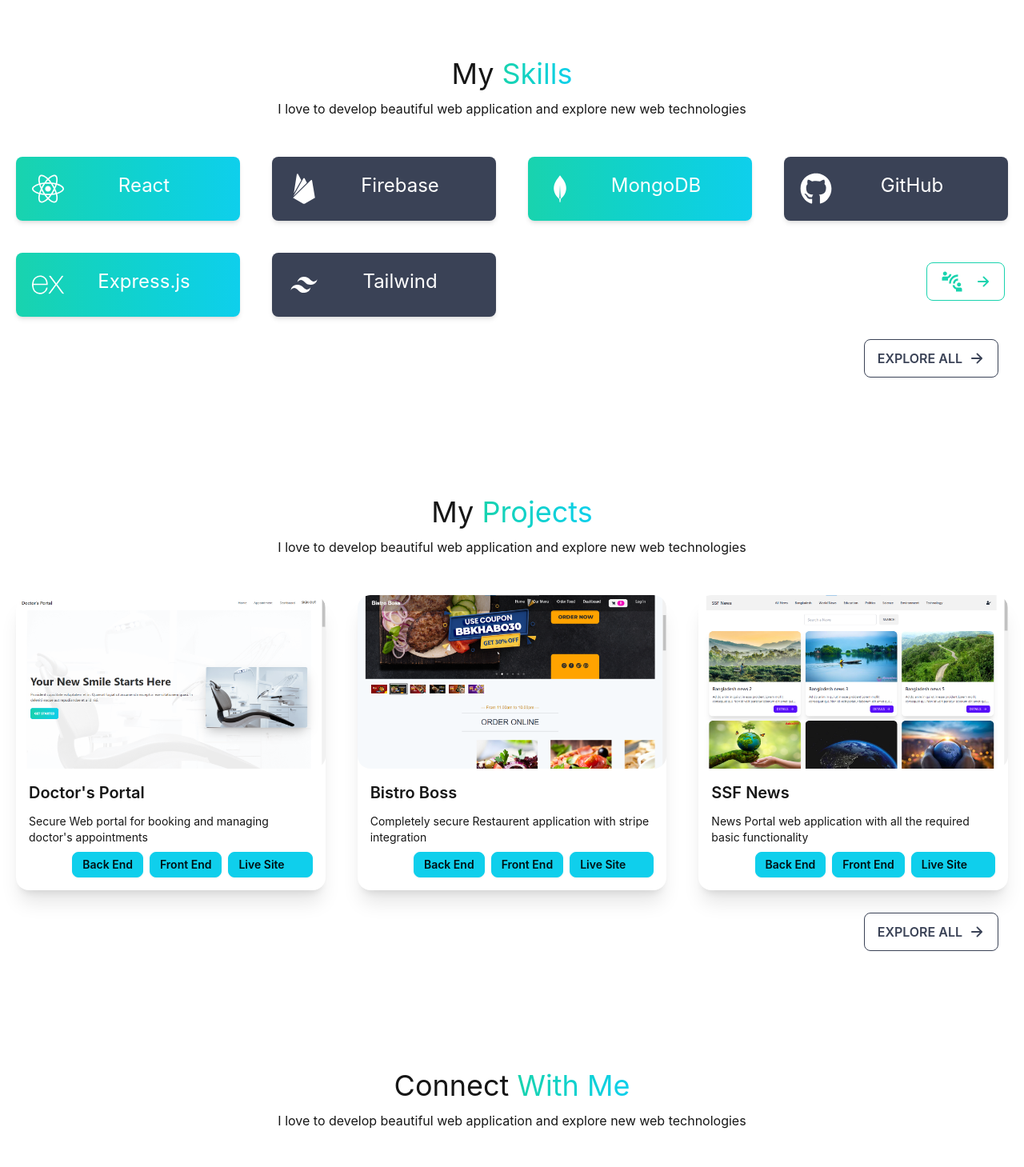
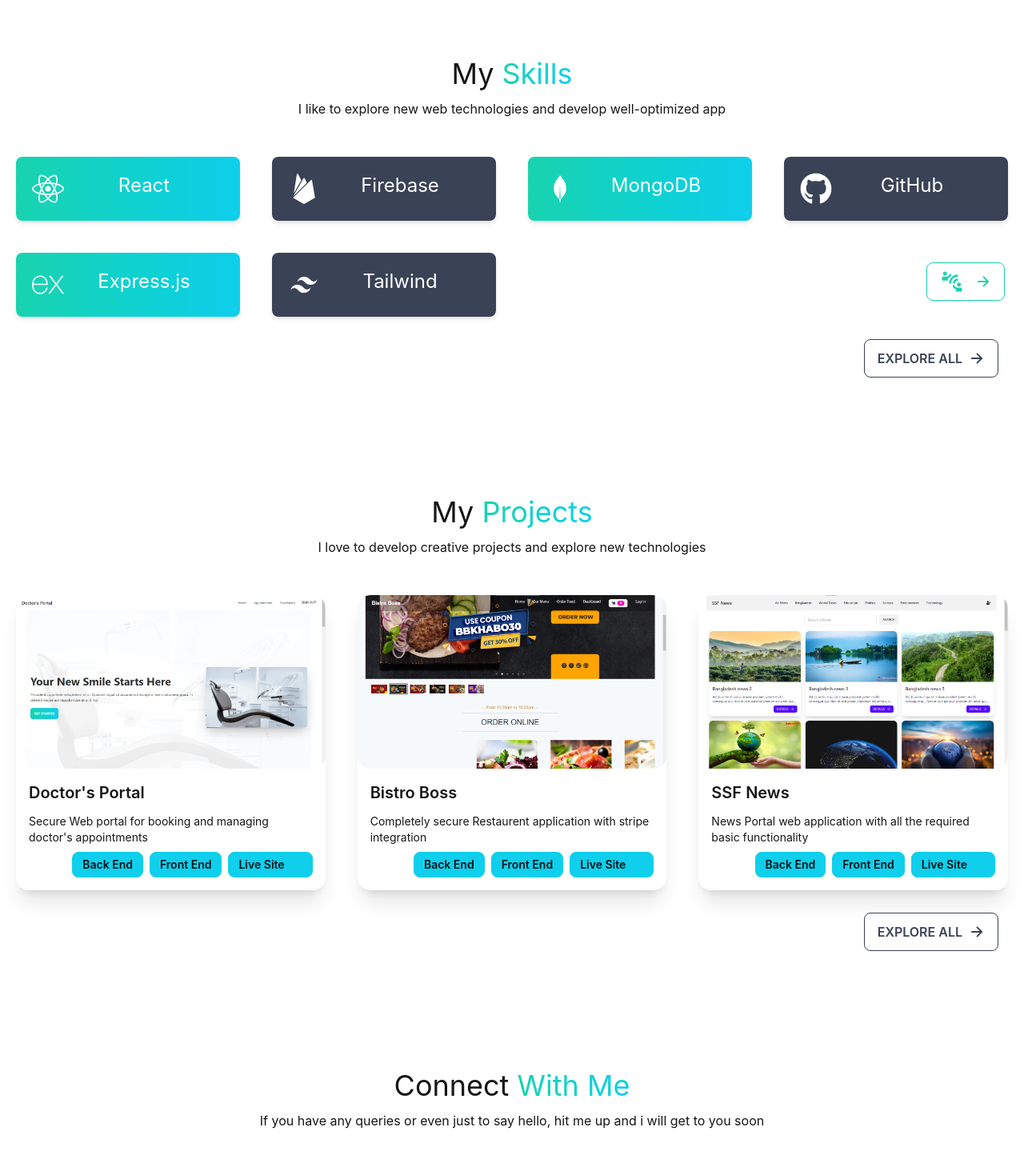
Before and after one commit to spartha343/developers-portfolio-client, a React (Create React App) app: page / in a window 1280 px wide. Shown: the part 400-1859 px from the top of the page at 80% size. Built offline with nearby package versions, Linux system fonts and the light colour scheme; some icons are missing.

Commit message:
Section header, about page link, social profiles

```diff
--- a/src/App.js
+++ b/src/App.js
@@ -7,7 +7,9 @@
   return (
     <div className="App">
       <RouterProvider router={router} />
-      <ToastContainer />
+      <ToastContainer
+        autoClose={5000}
+      />
     </div>
   );
 }
--- a/src/components/SectionHeader.js
+++ b/src/components/SectionHeader.js
@@ -1,13 +1,13 @@
 import React from 'react';
 import MyGradientText from './MyGradientText';
 
-const SectionHeader = ({ children, text }) => {
+const SectionHeader = ({ children, text, description }) => {
     return (
         <div className='text-center my-12'>
             <h3 className='text-4xl'>
                 {text} <MyGradientText>{children}</MyGradientText>
             </h3>
-            <p className='mt-3'>I love to develop beautiful web application and explore new web technologies</p>
+            <p className='mt-3'>{description}</p>
         </div>
     );
 };
--- a/src/pages/about/About.js
+++ b/src/pages/about/About.js
@@ -7,13 +7,15 @@
 
 const About = () => {
 
+    const description = 'I love to develop beautiful web application and explore new web technologies';
+
     const details = [
         { fieldName: 'Name', fieldValue: 'Partha Debnath' },
-        { fieldName: 'Phone', fieldValue: '+8801624457470' },
-        { fieldName: 'Email', fieldValue: 'spartha343@gmail.com' },
-        { fieldName: 'Education', fieldValue: `B.Sc in Mathematics, Shahjalal University of Science And Technology, Sylhet` },
+        { fieldName: 'Phone', fieldValue: '+8801624457470', link: 'tel:+8801624457470' },
+        { fieldName: 'Email', fieldValue: 'spartha343@gmail.com', link: 'mailto:spartha343@gmail.com' },
+        { fieldName: 'Education', fieldValue: `B.Sc in Mathematics, Shahjalal University of Science And Technology, Sylhet`, link: 'https://www.sust.edu/' },
         { fieldName: 'Languages', fieldValue: 'Bangla(native), English(good)' },
-        { fieldName: 'Address', fieldValue: 'Narayanganj, Dhaka, Bangladesh.' },
+        { fieldName: 'Address', fieldValue: 'Narayanganj, Dhaka, Bangladesh.', link: 'https://www.google.com/maps/place/Narayanganj' },
     ];
 
     useEffect(() => {
@@ -26,7 +28,7 @@
                 <title>Partha's Portflio | About</title>
             </Helmet>
 
-            <SectionHeader text='About'>Myself</SectionHeader>
+            <SectionHeader text='About' description={description}>Myself</SectionHeader>
 
             <div class="flex items-center flex-col lg:flex-row">
                 <div class="mb-2 w-full lg:w-1/2">
@@ -39,7 +41,11 @@
                                 {
                                     details.map((detail, idx) => <tr key={idx}>
                                         <td>{detail.fieldName}</td>
-                                        <td>{detail.fieldValue}</td>
+                                        <td>
+                                            <Link to={detail?.link}>
+                                                {detail.fieldValue}
+                                            </Link>
+                                        </td>
                                     </tr>)
                                 }
                             </tbody>
--- a/src/pages/contact/Contact.js
+++ b/src/pages/contact/Contact.js
@@ -1,11 +1,12 @@
 import React, { useEffect } from 'react';
 import SectionHeader from '../../components/SectionHeader';
 import MyButton from '../../components/MyButton';
-import { FaPhoneVolume, FaWhatsapp } from "react-icons/fa6";
+import { FaLinkedinIn, FaPhone, FaPhoneVolume, FaWhatsapp } from "react-icons/fa6";
 import { MdOutlineAttachEmail } from "react-icons/md";
 import { Helmet } from 'react-helmet';
 import { toast } from 'react-toastify';
 import { Link } from 'react-router-dom';
+import { FaFacebook } from "react-icons/fa";
 
 const Contact = () => {
 
@@ -41,6 +42,7 @@
         { contactType: "What's App", contactIcon: <FaWhatsapp />, contactAddress: '+8801624457470', link: 'https://api.whatsapp.com/send/?phone=%2B8801624457470&text&type=phone_number&app_absent=0' },
         { contactType: "Dribbble", contactIcon: <FaWhatsapp />, contactAddress: 'Coming Sooon..' },
     ];
+    const description = 'If you have any queries or even just to say hello, please fill out the form and i will get to you soon';
 
     useEffect(() => {
         window.scrollTo(0, 0)
@@ -52,7 +54,7 @@
                 <title>Partha's Portflio | Contact</title>
             </Helmet>
 
-            <SectionHeader text='Connect'>With Me</SectionHeader>
+            <SectionHeader text='Connect' description={description} >With Me</SectionHeader>
 
             <div className='flex flex-col-reverse md:flex-row items-center justify-start'>
                 <div className='font-semibold w-full md:w-80 mr-5 grid grid-cols-1'>
@@ -67,12 +69,12 @@
                     }
 
                     <div>
-                        <p>Social Profiles</p>
-                        <div className='text-primary text-2xl'>
-                            <i className="fa-brands fa-facebook mr-4 relative bottom-0 hover:bottom-2 cursor-pointer ease-in-out duration-700"></i>
-                            <i className="fa-brands fa-instagram mr-4 relative bottom-0 hover:bottom-2 cursor-pointer ease-in-out duration-700"></i>
-                            <i className="fa-brands fa-linkedin-in mr-4 relative bottom-0 hover:bottom-2 cursor-pointer ease-in-out duration-700"></i>
-                            <i className="fa-brands fa-twitter mr-4 relative bottom-0 hover:bottom-2 cursor-pointer ease-in-out duration-700"></i>
+                        <p className='my-3'>Social Profiles</p>
+                        <div className='text-secondary text-2xl flex'>
+                            <FaPhone size={18} className='mr-4 relative bottom-0 hover:bottom-2 cursor-pointer ease-in-out duration-700' />
+                            <FaWhatsapp className='mr-4 relative bottom-0 hover:bottom-2 cursor-pointer ease-in-out duration-700' />
+                            <FaFacebook className='mr-4 relative bottom-0 hover:bottom-2 cursor-pointer ease-in-out duration-700' />
+                            <FaLinkedinIn className='mr-4 relative bottom-0 hover:bottom-2 cursor-pointer ease-in-out duration-700' />
                         </div>
                     </div>
                 </div>
--- a/src/pages/home/AboutSection.js
+++ b/src/pages/home/AboutSection.js
@@ -8,6 +8,7 @@
 import ExploreButton from './ExploreButton';
 
 const AboutSection = () => {
+    const description = 'I love to develop beautiful web application and explore new web technologies';
 
     const myInfos = [
         {
@@ -33,7 +34,7 @@
 
     return (
         <section className='my-52'>
-            <SectionHeader text={'About'} >Me</SectionHeader>
+            <SectionHeader text={'About'} description={description} >Me</SectionHeader>
             <div className='grid gap-10  grid-cols-1 md:grid-cols-2 lg:grid-cols-3'>
                 {
                     myInfos.map(myInfo => <MyInfoCard myInfo={myInfo} />)
--- a/src/pages/home/ContactSection.js
+++ b/src/pages/home/ContactSection.js
@@ -17,10 +17,11 @@
         { itemName: 'Email', itemIcon: <MdOutlineMailOutline size={40} />, link: 'mailto:spartha343@gmail.com', bgColor: 'bg-gradient-to-r from-secondary to-primary' },
         { itemName: 'Phone', itemIcon: <FiPhoneCall size={40} />, link: 'tel:+8801624457470' },
     ];
+    const description = 'If you have any queries or even just to say hello, hit me up and i will get to you soon';
 
     return (
         <section>
-            <SectionHeader text={'Connect'} >With Me</SectionHeader>
+            <SectionHeader text={'Connect'} description={description} >With Me</SectionHeader>
             <CardsContainer items={contactInfos}></CardsContainer>
             <ExploreButton link='/contact' text='Explore All' />
         </section>
--- a/src/pages/home/ProjectsSection.js
+++ b/src/pages/home/ProjectsSection.js
@@ -33,9 +33,12 @@
             backEnd: 'https://github.com/spartha343/ssf-news-server',
         },
     ];
+
+    const description = 'I love to develop creative projects and explore new technologies'
+
     return (
         <section className='my-56'>
-            <SectionHeader text={'My'} >Projects</SectionHeader>
+            <SectionHeader text={'My'} description={description} >Projects</SectionHeader>
             <div className='grid gap-10  grid-cols-1 md:grid-cols-2 lg:grid-cols-3 my-5'>
                 {
                     projects.map(project => <ProjectCard project={project} />)
--- a/src/pages/home/SkillsSection.js
+++ b/src/pages/home/SkillsSection.js
@@ -20,9 +20,11 @@
         { itemName: 'Tailwind', itemIcon: <BiLogoTailwindCss size={40} />, link: 'https://tailwindcss.com/' },
     ];
 
+    const description = 'I like to explore new web technologies and develop well-optimized app'
+
     return (
         <div className='my-20'>
-            <SectionHeader text={'My'} >Skills</SectionHeader>
+            <SectionHeader text={'My'} description={description} >Skills</SectionHeader>
             <CardsContainer items={skills}></CardsContainer>
             <ExploreButton link='/skills' text='Explore All' />
         </div>
--- a/src/pages/projects/Projects.js
+++ b/src/pages/projects/Projects.js
@@ -88,6 +88,7 @@
         },
     ];
 
+    const description = 'I love to develop beautiful application and explore new technologies'
 
     useEffect(() => {
         window.scrollTo(0, 0)
@@ -98,7 +99,7 @@
             <Helmet>
                 <title>Partha's Portflio | Projects</title>
             </Helmet>
-            <SectionHeader text='Projects'>of Mine</SectionHeader>
+            <SectionHeader text='Projects' description={description}>of Mine</SectionHeader>
             <div className='grid gap-10  grid-cols-1 md:grid-cols-2 lg:grid-cols-3 my-5'>
                 {
                     projects.map(project => <ProjectCard project={project} />)
--- a/src/pages/skills/Skills.js
+++ b/src/pages/skills/Skills.js
@@ -54,6 +54,8 @@
         },
     ];
 
+    const description = 'I love to explore new web technologies and solve web related issues'
+
     useEffect(() => {
         window.scrollTo(0, 0)
     }, []);
@@ -64,7 +66,7 @@
                 <title>Partha's Portflio | Skills</title>
             </Helmet>
 
-            <SectionHeader text='Skills'>Of Mine</SectionHeader>
+            <SectionHeader text='Skills' description={description}>Of Mine</SectionHeader>
 
             <div>
                 {
```
